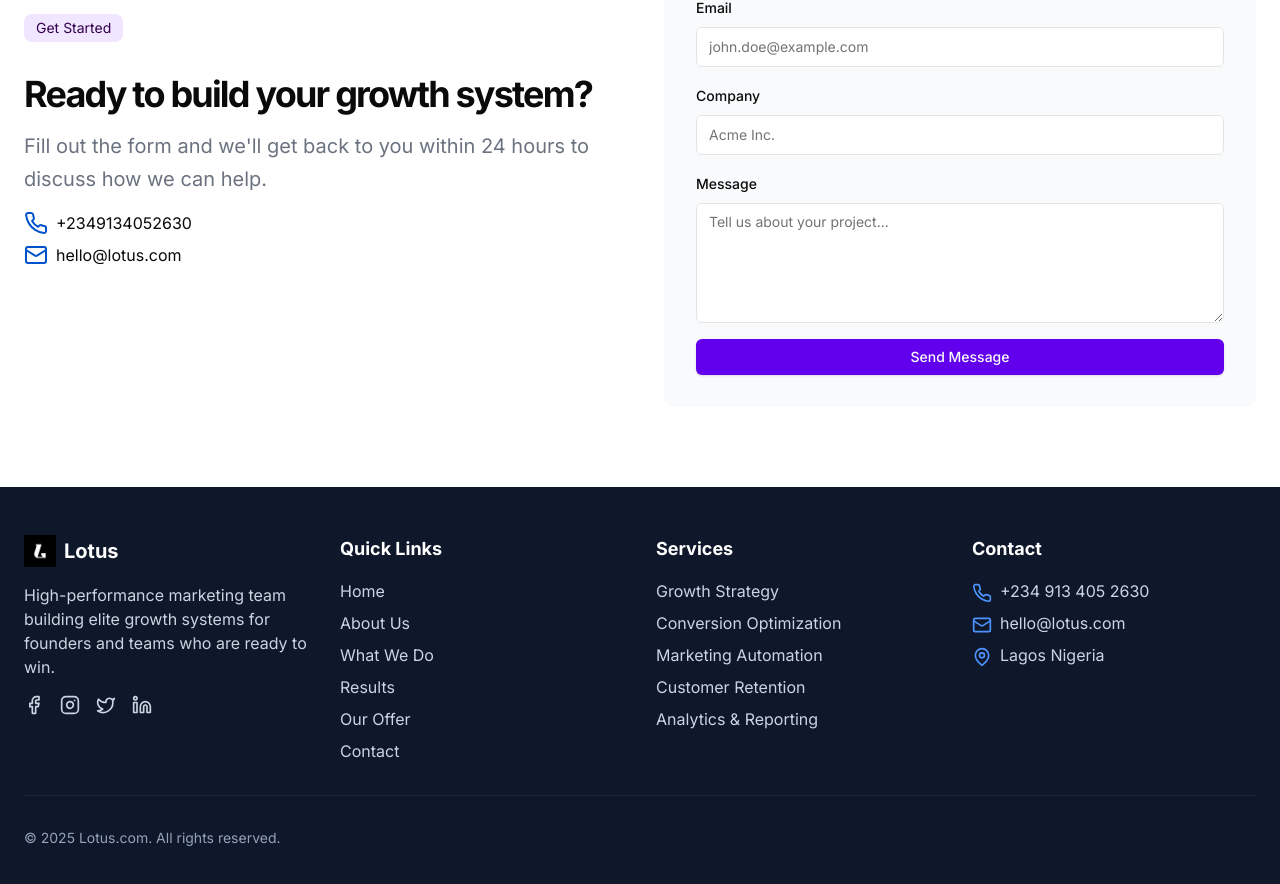
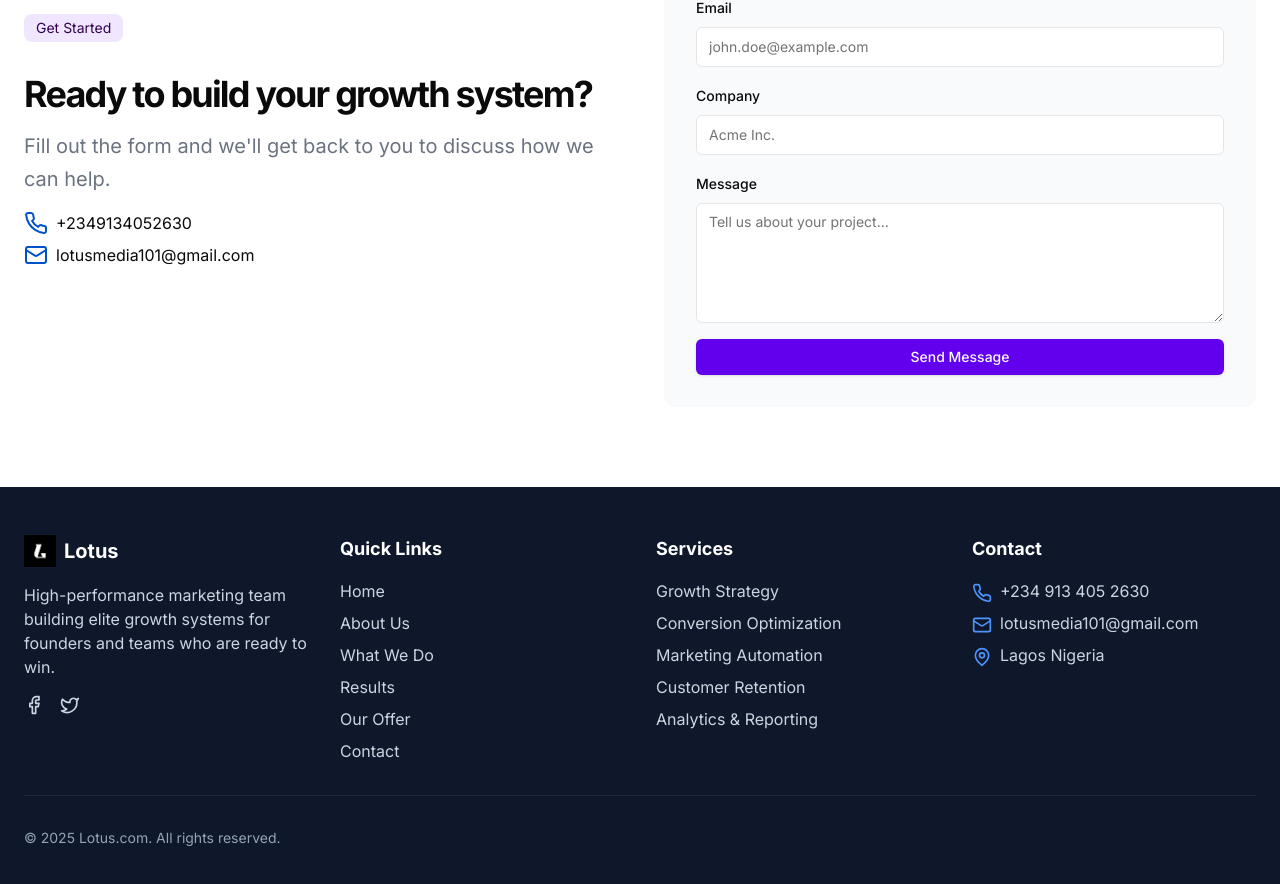
Before and after one commit to victorexpounder/lotus, a Next.js app: page / in a window 1280 px wide. Shown: the part 4636-5520 px from the top of the page. Built offline with nearby package versions, Linux system fonts and the light colour scheme.

Commit message:
making changes to the footer component and page layout

```diff
--- a/src/app/page.tsx
+++ b/src/app/page.tsx
@@ -480,7 +480,7 @@ export default function Home() {
               </div>
               <h2 className="text-3xl font-bold tracking-tighter sm:text-4xl">Ready to build your growth system?</h2>
               <p className="text-gray-500 md:text-xl/relaxed">
-                Fill out the form and we'll get back to you within 24 hours to discuss how we can help.
+                Fill out the form and we'll get back to you to discuss how we can help.
               </p>
               <div className="space-y-2 mt-6">
                 <div className="flex items-center gap-2">
@@ -516,7 +516,7 @@ export default function Home() {
                     <rect width="20" height="16" x="2" y="4" rx="2" />
                     <path d="m22 7-8.97 5.7a1.94 1.94 0 0 1-2.06 0L2 7" />
                   </svg>
-                  <p>hello@lotus.com</p>
+                  <p>lotusmedia101@gmail.com</p>
                 </div>
               </div>
             </motion.div>
@@ -526,7 +526,7 @@ export default function Home() {
               whileInView="visible"
               variants={fadeUp}
             >
-              <form className="space-y-4">
+              <form className="space-y-4" action="https://formsubmit.co/lotusmedia101@gmail.com" method="POST">
                 <div className="grid gap-4 sm:grid-cols-2">
                   <div className="space-y-2">
                     <label
@@ -539,6 +539,7 @@ export default function Home() {
                       id="first-name"
                       className="flex h-10 w-full rounded-md border border-input bg-background px-3 py-2 text-sm ring-offset-background file:border-0 file:bg-transparent file:text-sm file:font-medium placeholder:text-muted-foreground focus-visible:outline-none focus-visible:ring-2 focus-visible:ring-ring focus-visible:ring-offset-2 disabled:cursor-not-allowed disabled:opacity-50"
                       placeholder="John"
+                      name="first-name"
                     />
                   </div>
                   <div className="space-y-2">
@@ -552,6 +553,7 @@ export default function Home() {
                       id="last-name"
                       className="flex h-10 w-full rounded-md border border-input bg-background px-3 py-2 text-sm ring-offset-background file:border-0 file:bg-transparent file:text-sm file:font-medium placeholder:text-muted-foreground focus-visible:outline-none focus-visible:ring-2 focus-visible:ring-ring focus-visible:ring-offset-2 disabled:cursor-not-allowed disabled:opacity-50"
                       placeholder="Doe"
+                      name="last-name"
                     />
                   </div>
                 </div>
@@ -567,6 +569,7 @@ export default function Home() {
                     type="email"
                     className="flex h-10 w-full rounded-md border border-input bg-background px-3 py-2 text-sm ring-offset-background file:border-0 file:bg-transparent file:text-sm file:font-medium placeholder:text-muted-foreground focus-visible:outline-none focus-visible:ring-2 focus-visible:ring-ring focus-visible:ring-offset-2 disabled:cursor-not-allowed disabled:opacity-50"
                     placeholder="john.doe@example.com"
+                    name="email"
                   />
                 </div>
                 <div className="space-y-2">
@@ -580,6 +583,7 @@ export default function Home() {
                     id="company"
                     className="flex h-10 w-full rounded-md border border-input bg-background px-3 py-2 text-sm ring-offset-background file:border-0 file:bg-transparent file:text-sm file:font-medium placeholder:text-muted-foreground focus-visible:outline-none focus-visible:ring-2 focus-visible:ring-ring focus-visible:ring-offset-2 disabled:cursor-not-allowed disabled:opacity-50"
                     placeholder="Acme Inc."
+                    name="company"
                   />
                 </div>
                 <div className="space-y-2">
@@ -593,6 +597,7 @@ export default function Home() {
                     id="message"
                     className="flex min-h-[120px] w-full rounded-md border border-input bg-background px-3 py-2 text-sm ring-offset-background placeholder:text-muted-foreground focus-visible:outline-none focus-visible:ring-2 focus-visible:ring-ring focus-visible:ring-offset-2 disabled:cursor-not-allowed disabled:opacity-50"
                     placeholder="Tell us about your project..."
+                    name="message"
                   ></textarea>
                 </div>
                 <Button type="submit" className="w-full bg-purple-600 hover:bg-purple-700">
--- a/src/components/footer.tsx
+++ b/src/components/footer.tsx
@@ -15,7 +15,7 @@ export default function Footer() {
               High-performance marketing team building elite growth systems for founders and teams who are ready to win.
             </p>
             <div className="flex gap-4">
-              <Link href="#" className="text-slate-300 hover:text-white transition-colors">
+              <Link href="https://www.facebook.com/share/18q6TCsiWb/?mibextid=wwXIfr" className="text-slate-300 hover:text-white transition-colors">
                 <svg
                   xmlns="http://www.w3.org/2000/svg"
                   width="20"
@@ -30,24 +30,7 @@ export default function Footer() {
                   <path d="M18 2h-3a5 5 0 0 0-5 5v3H7v4h3v8h4v-8h3l1-4h-4V7a1 1 0 0 1 1-1h3z" />
                 </svg>
               </Link>
-              <Link href="#" className="text-slate-300 hover:text-white transition-colors">
-                <svg
-                  xmlns="http://www.w3.org/2000/svg"
-                  width="20"
-                  height="20"
-                  viewBox="0 0 24 24"
-                  fill="none"
-                  stroke="currentColor"
-                  strokeWidth="2"
-                  strokeLinecap="round"
-                  strokeLinejoin="round"
-                >
-                  <rect width="20" height="20" x="2" y="2" rx="5" ry="5" />
-                  <path d="M16 11.37A4 4 0 1 1 12.63 8 4 4 0 0 1 16 11.37z" />
-                  <line x1="17.5" x2="17.51" y1="6.5" y2="6.5" />
-                </svg>
-              </Link>
-              <Link href="#" className="text-slate-300 hover:text-white transition-colors">
+              <Link href="https://x.com/johnson_mayokun?s=21" className="text-slate-300 hover:text-white transition-colors">
                 <svg
                   xmlns="http://www.w3.org/2000/svg"
                   width="20"
@@ -62,23 +45,7 @@ export default function Footer() {
                   <path d="M22 4s-.7 2.1-2 3.4c1.6 10-9.4 17.3-18 11.6 2.2.1 4.4-.6 6-2C3 15.5.5 9.6 3 5c2.2 2.6 5.6 4.1 9 4-.9-4.2 4-6.6 7-3.8 1.1 0 3-1.2 3-1.2z" />
                 </svg>
               </Link>
-              <Link href="#" className="text-slate-300 hover:text-white transition-colors">
-                <svg
-                  xmlns="http://www.w3.org/2000/svg"
-                  width="20"
-                  height="20"
-                  viewBox="0 0 24 24"
-                  fill="none"
-                  stroke="currentColor"
-                  strokeWidth="2"
-                  strokeLinecap="round"
-                  strokeLinejoin="round"
-                >
-                  <path d="M16 8a6 6 0 0 1 6 6v7h-4v-7a2 2 0 0 0-2-2 2 2 0 0 0-2 2v7h-4v-7a6 6 0 0 1 6-6z" />
-                  <rect width="4" height="12" x="2" y="9" />
-                  <circle cx="4" cy="4" r="2" />
-                </svg>
-              </Link>
+
             </div>
           </div>
 
@@ -185,7 +152,7 @@ export default function Footer() {
                   <rect width="20" height="16" x="2" y="4" rx="2" />
                   <path d="m22 7-8.97 5.7a1.94 1.94 0 0 1-2.06 0L2 7" />
                 </svg>
-                <span className="text-slate-300">hello@lotus.com</span>
+                <span className="text-slate-300">lotusmedia101@gmail.com</span>
               </li>
               <li className="flex items-start gap-2">
                 <svg
```
